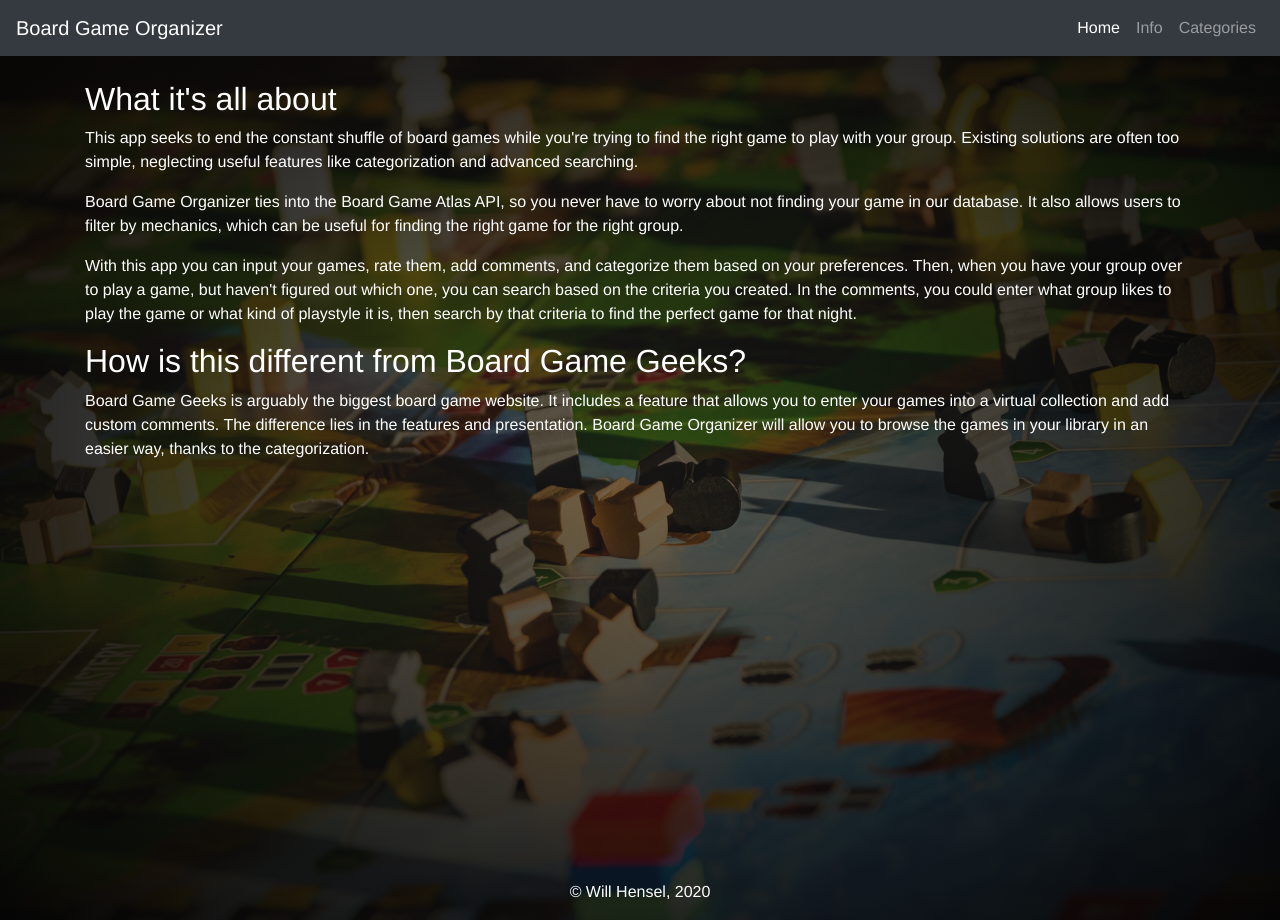
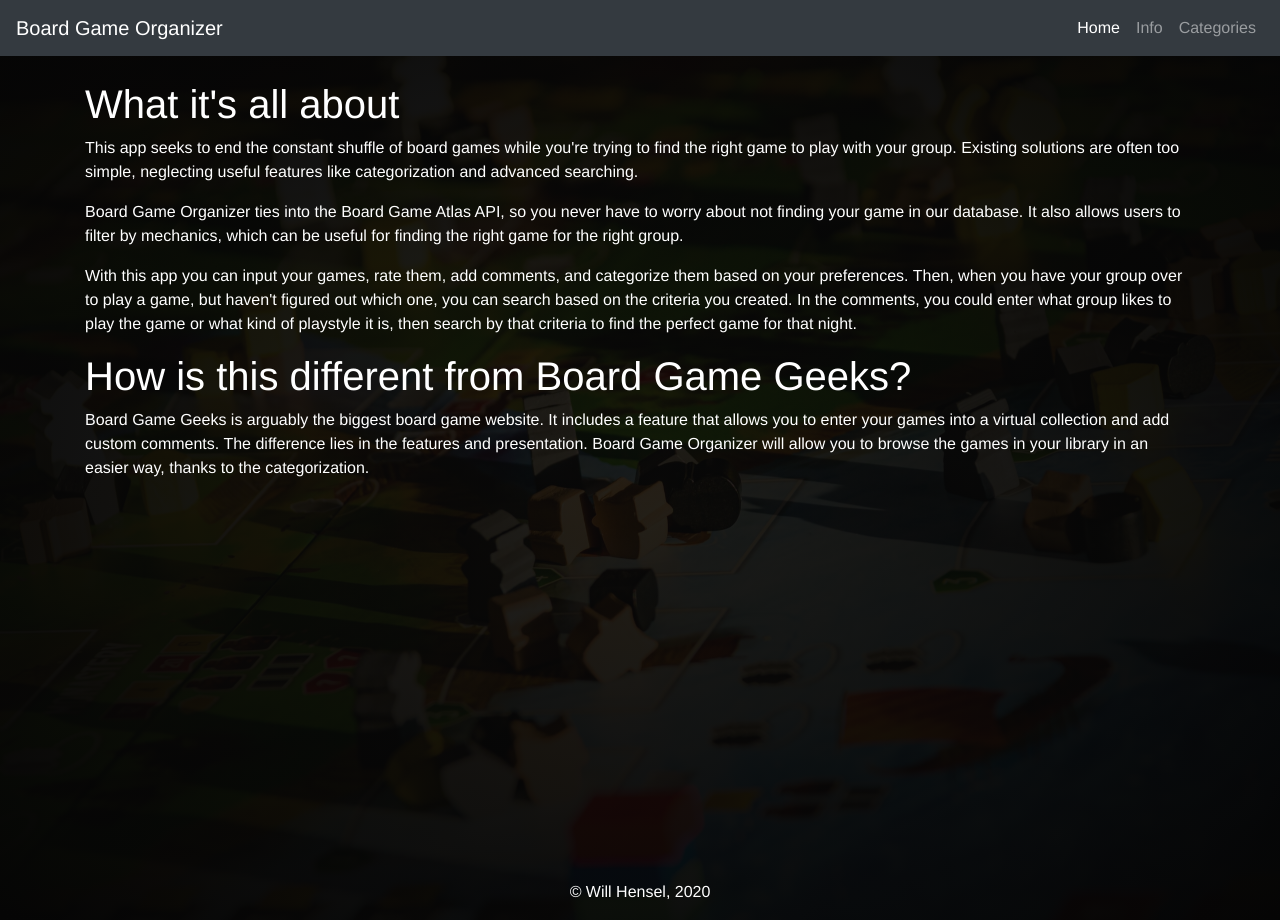
Before and after one commit to wwu-cptr220-a20/project-WillHensel, a website: page index.html in a window 1280 px wide. Drawn offline with nearby package versions, Linux system fonts and the light colour scheme.

Commit message:
Stage 2 fix accessibility

```diff
--- a/css/styles.css
+++ b/css/styles.css
@@ -12,7 +12,7 @@ body {
 
 @media(min-width: 598px) {
     body {
-        background: radial-gradient(#1e1e1e9c, #050505), center / cover url("../img/boardgame.jpg");
+        background: radial-gradient(#080808e0, #050505), center / cover url("../img/boardgame.jpg");
     }
 }
 
--- a/index.html
+++ b/index.html
@@ -37,7 +37,7 @@
                             <a class="nav-link" href="info.html">Info</a>
                         </li>
                         <li class="nav-item">
-                            <a class="nav-link" href="#categories">Categories</a>
+                            <a class="nav-link" href="info.html#categories">Categories</a>
                         </li>
                     </ul>
                 </div>
@@ -45,7 +45,7 @@
         </header>
         <section class="content">
             <div class="container mt-4 mb-4">
-                <h2>What it's all about</h2>
+                <h1>What it's all about</h2>
                 <p>
                     This app seeks to end the constant shuffle of board games while you're trying to find the right game to play
                     with your group. Existing solutions are often too simple, neglecting useful features like categorization and
@@ -62,7 +62,7 @@
                     you created. In the comments, you could enter what group likes to play the game or what kind of playstyle it is, then
                     search by that criteria to find the perfect game for that night.
                 </p>
-                <h2>How is this different from Board Game Geeks?</h2>
+                <h1>How is this different from Board Game Geeks?</h2>
                 <p>
                     Board Game Geeks is arguably the biggest board game website. It includes a feature that allows you to enter your games
                     into a virtual collection and add custom comments. The difference lies in the features and presentation. Board Game Organizer
```
